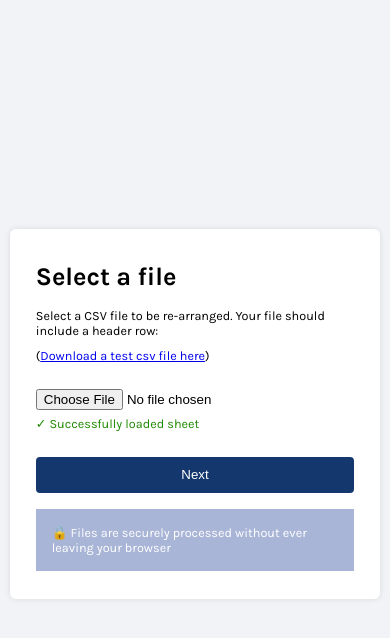
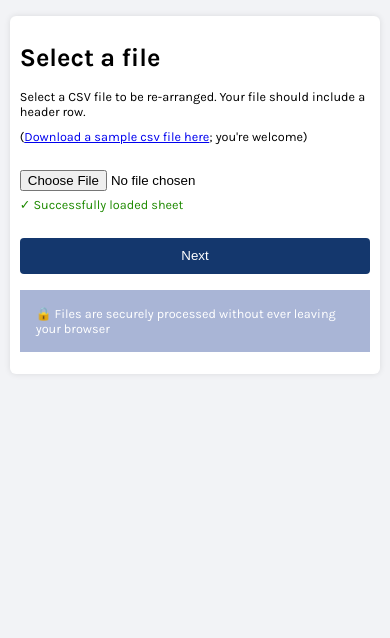
Before and after one commit to interacsean/csv-rearranger, a Next.js app: page / in a window 390 px wide. Shown: the top 638 px of the page. Built offline with nearby package versions, Linux system fonts and the light colour scheme.

Commit message:
Responsive improvements

```diff
--- a/components/Layout/Layout.module.scss
+++ b/components/Layout/Layout.module.scss
@@ -2,10 +2,19 @@
 
 .container {
   min-height: calc(100vh - #{$pad});
+  justify-content: flex-start;
+  @include tablet-down {
+    margin-top: $pad;
+  }
+  @include tablet-plus {
+    justify-content: center;
+  }
   > ._card {
     min-height: 40vh;
+    padding: $pad-1-2;
     @include tablet-large-plus {
       @include margin-horizontal($pad-3);
+      padding: $pad $pad-2;
     }
   }
 }
--- a/components/Layout/Layout.tsx
+++ b/components/Layout/Layout.tsx
@@ -20,8 +20,8 @@ const Layout = ({ children, title = 'This is the default title' }: Props) => (
       <link href="https://fonts.googleapis.com/css2?family=Karla:wght@400;700&display=swap" rel="stylesheet" />
     </Head>
     <Section noVPad>
-      <Box flex-center flex-col flex-sec="stretch" className={css.container}>
-        <Card className={css._card}>
+      <Box flex-col flex-sec="stretch" className={css.container}>
+        <Card className={css._card} no-pad>
           {children}
         </Card>
       </Box>
--- a/pages/configure/index.tsx
+++ b/pages/configure/index.tsx
@@ -70,11 +70,11 @@ export default function ConfigurePage() {
       )}
       <Box mt={1} flex>
         <Box className={css.buttonCtnr}>
-          <Button onClick={back} outline full-width-mobile>Back</Button>
+          <Button onClick={back} outline full-width>Back</Button>
         </Box>
         <Box ml={1} />
         <Box className={css.buttonCtnr}>
-          <Button onClick={next} full-width-mobile>Next</Button>
+          <Button onClick={next} full-width>Next</Button>
         </Box>
       </Box>
     </Layout>
--- a/pages/index.tsx
+++ b/pages/index.tsx
@@ -21,9 +21,9 @@ export default function IndexPage() {
     <Layout title="CSV re-arranger">
       <h1>Select a file</h1>
       <p className="mb-1-2">
-        Select a CSV file to be re-arranged.  Your file should include a header row:
+        Select a CSV file to be re-arranged.  Your file should include a header row.
       </p>
-      <p className="mt-1-2">(<a href="/sample.csv">Download a test csv file here</a>)</p>
+      <p className="mt-1-2">(<a href="/sample.csv">Download a sample csv file here</a>; you're welcome)</p>
       <Box mv={2}>
         <input
           type="file"
--- a/pages/results/index.tsx
+++ b/pages/results/index.tsx
@@ -12,13 +12,13 @@ export default function ResultsPage() {
     <Layout title="Get your results - CSV re-arranger">
       <h1>Download re-arranged CSV</h1>
       <p>Click below to retrieve the new version of your CSV file.</p>
-      <Box mt={1} flex>
+      <Box mt={3} flex>
         <Box className={css.buttonCtnr}>
-          <Button outline onClick={logic.back}>Back</Button>
+          <Button outline onClick={logic.back} full-width>Back</Button>
         </Box>
         <Box ml={1} />
         <Box className={css.buttonCtnr}>
-          <Button onClick={logic.getCSV}>Download</Button>
+          <Button onClick={logic.getCSV} full-width>Download</Button>
         </Box>
       </Box>
     </Layout>
--- a/theme/_breakpoints.scss
+++ b/theme/_breakpoints.scss
@@ -16,6 +16,12 @@ $bkpt-desktop-large: 1280px;
 }
 
 @mixin tablet-down {
+  @media (max-width: #{$bkpt-tablet - 1px}) {
+    @content;
+  }
+}
+
+@mixin tablet-large-down {
   @media (max-width: #{$bkpt-tablet-large - 1px}) {
     @content;
   }
```
Also changed, not shown: pages/configure/configure.module.scss (+9 -2 lines).
